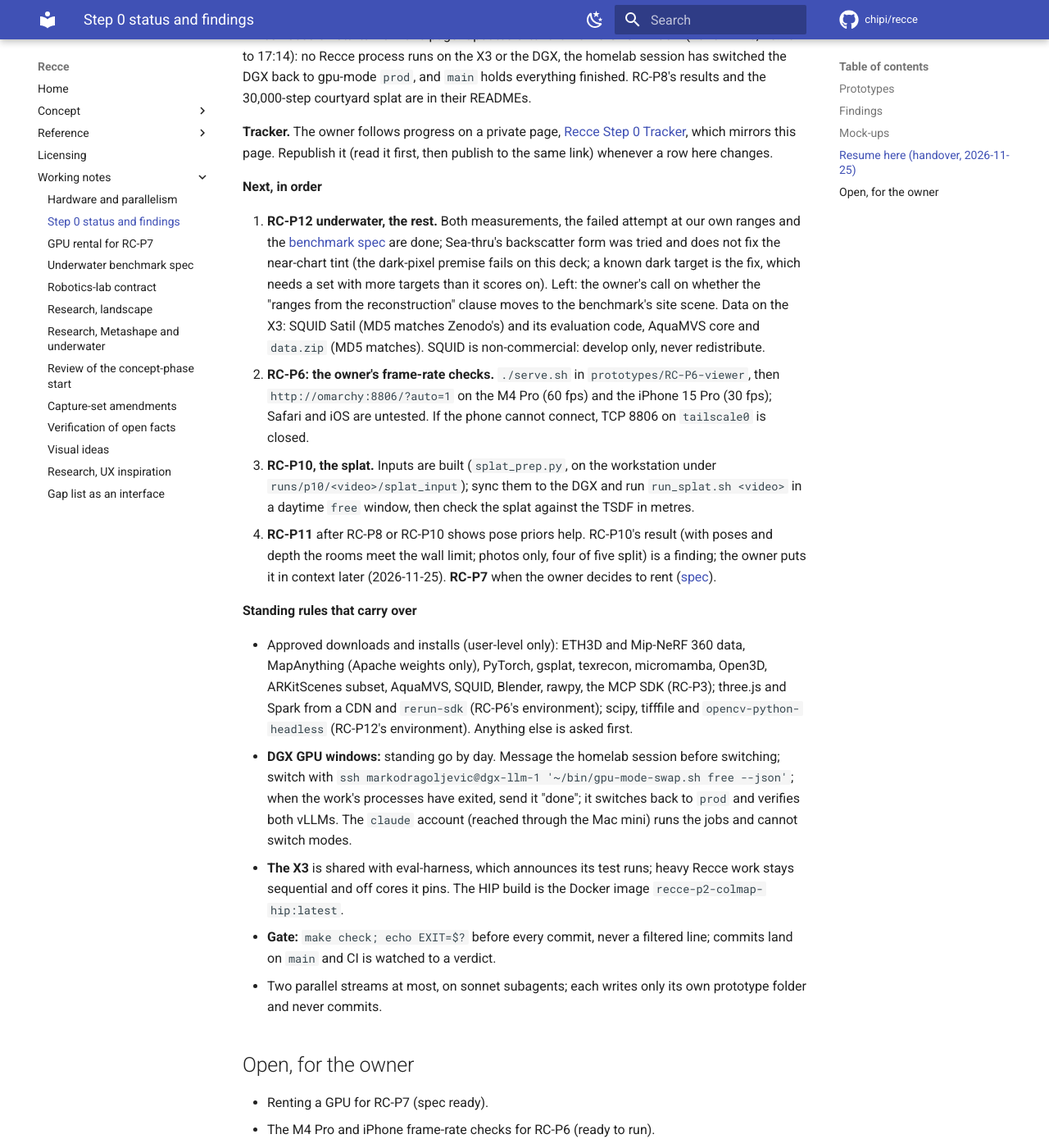
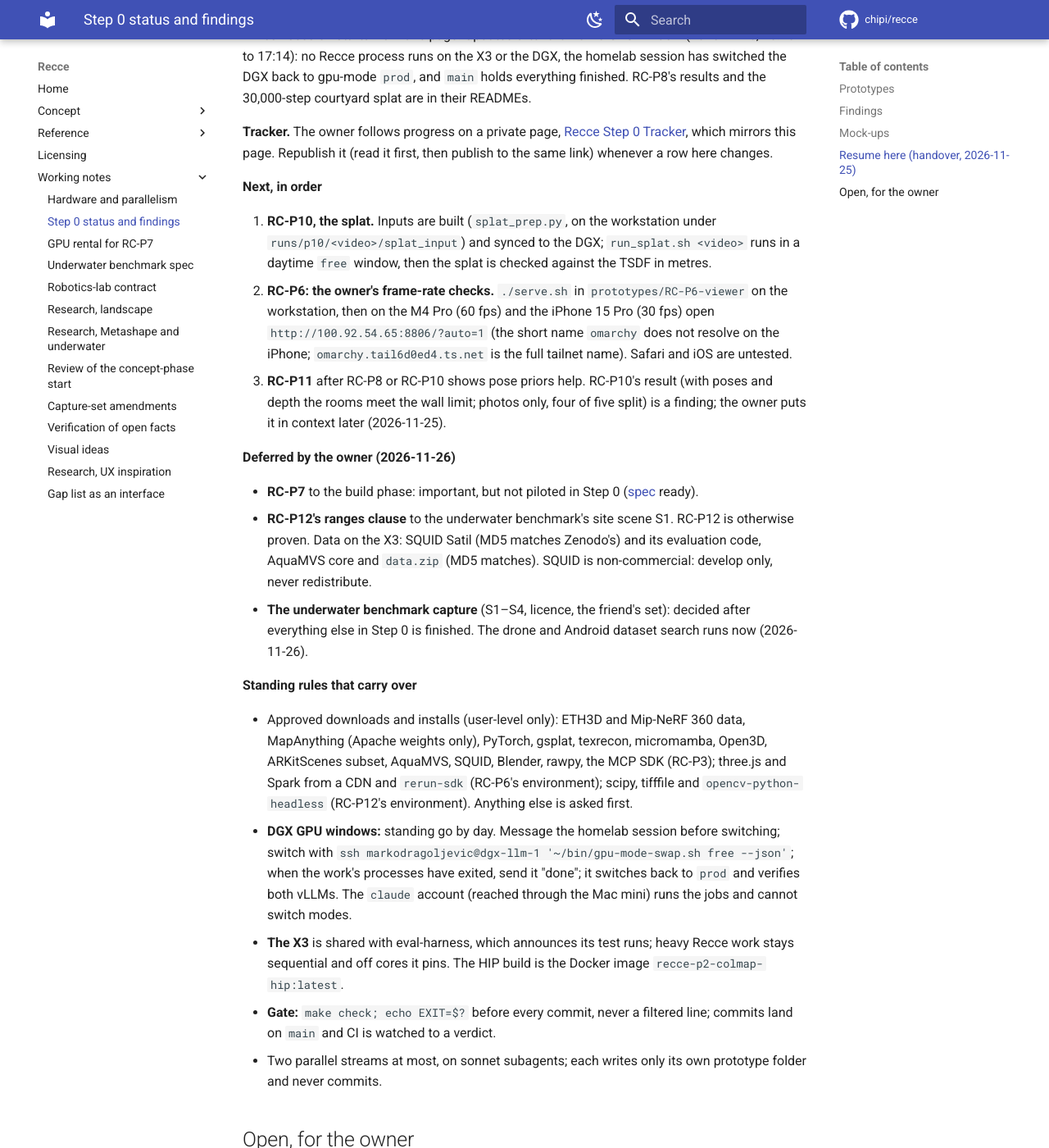
Before and after one commit to chipi/photogrammetry, an MkDocs documentation site: the page built from docs/wip/step0-status.md, in a window 1280 px wide and 1400 px high, scrolled down 4250 px. Shown: the whole window at 82% size. Built offline with MkDocs 1.6.1 and Material for MkDocs 9.7.7, drawn with Linux system fonts in a browser that asks for light colours; comment, search, counter and statistics services are not loaded; some of the changed text lies outside the part shown.

Commit message:
docs: owner's decisions on RC-P7, RC-P12 and the benchmark capture
RC-P12's "ranges from the reconstruction" clause moves to the underwater
benchmark's site scene S1, where it can be met; RC-P12 is otherwise
proven. RC-P7 is deferred to the build phase. The benchmark capture is
decided after the rest of Step 0; the drone and Android dataset search
runs now. The iPhone opens the RC-P6 viewer by tailnet IP, since the
short name does not resolve there.

Cross-doc check: docs/concept/RC-brief.md (RC-P7 and RC-P12 criteria,
annotated), docs/wip/step0-status.md (rows, Next list, owner list),
docs/wip/underwater-benchmark-spec.md (open items),
prototypes/RC-P12-underwater/README.md (status), docs/wip/gpu-rental-p7.md
(unchanged).

Co-Authored-By: Claude Opus 5.5 <noreply@anthropic.com>
Claude-Session: https://claude.ai/code/session_014cvkLA9GgiW1hKuE9gqJDG

```diff
--- a/docs/wip/step0-status.md
+++ b/docs/wip/step0-status.md
@@ -14,12 +14,12 @@ page is the summary. Updated 2026-11-25; see "Resume here" for the handover.
 | [RC-P4 Dense, mesh, texture and splat, measured](https://github.com/chipi/recce/tree/main/prototypes/RC-P4-products) | **Proven** | Courtyard dense and mesh scored with the ETH3D tool (F1 at 5 cm: 0.35 with RC-P1 poses, 0.88 with ground-truth poses); splats on garden (PSNR 27.7) and counter (29.2); textured mesh via texrecon; all seven complaint measurements have a first number (underwater colour from RC-P12, on images). The courtyard splat at 30,000 steps reaches 18.2 dB, no better than at 7,000, so steps are not the cause. The texture-side parts of measurements 1 and 4 (2026-11-25): a texel covers a median 10.2 mm on seen faces; 89% of the textured area comes from exactly one photo, 11% is hole-filled; colour difference across seams (median ΔE 2.48) is close to that inside patches (2.14) |
 | [RC-P5 RAW to a consistent set](https://github.com/chipi/recce/tree/main/prototypes/RC-P5-raw) | **Proven** on one scene (pipes) | The minimal rawpy route registers 14/14 with the lowest white-balance spread and is chosen |
 | [RC-P6 Mesh and splat in the browser](https://github.com/chipi/recce/tree/main/prototypes/RC-P6-viewer) | Not proven yet | The RC-P4 courtyard mesh and a 1,000,000-gaussian splat load together in three.js + Spark at 59.9 fps (display-limited) in Chromium on the X3's iGPU; the Rerun export is verified with Rerun's CLI. Open: the owner's frame-rate checks on the M4 Pro (60 fps) and the iPhone 15 Pro (30 fps); Safari not run |
-| RC-P7 Distribution on a large set | Spec written | [GPU rental spec](gpu-rental-p7.md); renting waits for the owner |
+| RC-P7 Distribution on a large set | Deferred to the build phase | [GPU rental spec](gpu-rental-p7.md) ready. Owner (2026-11-26): important, but not piloted in Step 0 |
 | [RC-P8 Learned and classical, compared](https://github.com/chipi/recce/tree/main/prototypes/RC-P8-learned) | **Proven** | MapAnything + bundle adjustment comes close to COLMAP on ETH3D and covers frames COLMAP drops on two ARKit videos, but fails without warning on two others; its metric scale is off by up to 29% (ETH3D) and 41% (ARKit). Owner's decision: an optional second route beside COLMAP, kept only after an agreement check, never the source of scale. The check (built 2026-11-25) gets 15 of 16 runs right with no wrong pass; once checked, the route keeps 1–13 frames COLMAP lacks, since on the low-texture videos the learned model is wrong and is rejected |
 | [RC-P9 A robot's capture set](https://github.com/chipi/recce/tree/main/prototypes/RC-P9-robot-capture) | **Proven** on the 1.2 m fixture | Scale error 0.021% (limit 0.5%), placement error 0.18% of extent (limit 1%) |
 | [RC-P10 A room from inside](https://github.com/chipi/recce/tree/main/prototypes/RC-P10-room) | Not proven yet | With ARKit poses and LiDAR depth, the TSDF mesh meets the wall-length limit (2% or 2 cm) on 85 of 85 distances against the Faro scan's own (one visit, five RANSAC seeds, median +0.07%), and on 329 of 332 against the ARKit-posed laser reference (five videos), which itself reads 0.51% long against Faro; the three failures are 1.01–1.09 m pairs. Photos only, one video registers as one component (179 of 218 frames) and four split into 2–4, each break reported with its frames and place. Open: the splat (inputs ready, needs a daytime GPU window); the engine itself has no component report yet; the other four visits have no Faro check |
 | RC-P11 The iPhone capture app | Not started | Starts once RC-P8 or RC-P10 shows pose priors help |
-| [RC-P12 Underwater](https://github.com/chipi/recce/tree/main/prototypes/RC-P12-underwater) | Not proven yet | AquaMVS: the refractive model measures the board to +0.017% scale and 1.15 mm rigid RMSE, the pinhole model to −1.50% and 5.83 mm (−4.8% on one frame). SQUID: one global white balance on the RAW makes the grey patches grey at 6–19 m (median 1.4°); haze is what remains, and range-based backscatter removal raises contrast (mean 0.21 to 0.47) but tints the near charts. Ranges from our own reconstruction fail on SQUID (8 barely overlapping hazy stereo pairs: 0–1.1% of pixels pass PatchMatch's consistency check), so that clause cannot be met on this data. The open underwater benchmark is [specified](underwater-benchmark-spec.md). Open: the owner's call on the ranges clause |
+| [RC-P12 Underwater](https://github.com/chipi/recce/tree/main/prototypes/RC-P12-underwater) | **Proven**, one clause moved | AquaMVS: the refractive model measures the board to +0.017% scale and 1.15 mm rigid RMSE, the pinhole model to −1.50% and 5.83 mm (−4.8% on one frame). SQUID: one global white balance on the RAW makes the grey patches grey at 6–19 m (median 1.4°); haze is what remains, and range-based backscatter removal raises contrast (mean 0.21 to 0.47) but tints the near charts. Ranges from our own reconstruction fail on SQUID (8 barely overlapping hazy stereo pairs: 0–1.1% of pixels pass PatchMatch's consistency check), so that clause cannot be met on this data. The open underwater benchmark is [specified](underwater-benchmark-spec.md). The "ranges from the reconstruction" clause moved to the benchmark's site scene S1 (owner, 2026-11-26) |
 
 ## Findings
 
@@ -117,20 +117,26 @@ Republish it (read it first, then publish to the same link) whenever a row here
 
 **Next, in order**
 
-1. **RC-P12 underwater, the rest.** Both measurements, the failed attempt at our own ranges and
-   the [benchmark spec](underwater-benchmark-spec.md) are done; Sea-thru's backscatter form was
-   tried and does not fix the near-chart tint (the dark-pixel premise fails on this deck; a known
-   dark target is the fix, which needs a set with more targets than it scores on). Left: the
-   owner's call on whether the "ranges from the reconstruction" clause moves to the benchmark's
-   site scene. Data on the
-   X3: SQUID Satil (MD5 matches Zenodo's) and its evaluation code, AquaMVS core and `data.zip` (MD5
-   matches). SQUID is non-commercial: develop only, never redistribute.
-2. **RC-P6: the owner's frame-rate checks.** `./serve.sh` in `prototypes/RC-P6-viewer`, then
-   `http://omarchy:8806/?auto=1` on the M4 Pro (60 fps) and the iPhone 15 Pro (30 fps); Safari and
-   iOS are untested. If the phone cannot connect, TCP 8806 on `tailscale0` is closed.
-3. **RC-P10, the splat.** Inputs are built (`splat_prep.py`, on the workstation under `runs/p10/<video>/splat_input`); sync them to the DGX and run `run_splat.sh <video>` in a daytime `free` window, then check the splat against the TSDF in metres.
-4. **RC-P11** after RC-P8 or RC-P10 shows pose priors help. RC-P10's result (with poses and depth the rooms meet the wall limit; photos only, four of five split) is a finding; the owner puts it in context later (2026-11-25). **RC-P7** when the owner decides to rent
-   ([spec](gpu-rental-p7.md)).
+1. **RC-P10, the splat.** Inputs are built (`splat_prep.py`, on the workstation under
+   `runs/p10/<video>/splat_input`) and synced to the DGX; `run_splat.sh <video>` runs in a daytime
+   `free` window, then the splat is checked against the TSDF in metres.
+2. **RC-P6: the owner's frame-rate checks.** `./serve.sh` in `prototypes/RC-P6-viewer` on the
+   workstation, then on the M4 Pro (60 fps) and the iPhone 15 Pro (30 fps) open
+   `http://100.92.54.65:8806/?auto=1` (the short name `omarchy` does not resolve on the iPhone;
+   `omarchy.tail6d0ed4.ts.net` is the full tailnet name). Safari and iOS are untested.
+3. **RC-P11** after RC-P8 or RC-P10 shows pose priors help. RC-P10's result (with poses and depth the
+   rooms meet the wall limit; photos only, four of five split) is a finding; the owner puts it in
+   context later (2026-11-25).
+
+**Deferred by the owner (2026-11-26)**
+
+- **RC-P7** to the build phase: important, but not piloted in Step 0
+  ([spec](gpu-rental-p7.md) ready).
+- **RC-P12's ranges clause** to the underwater benchmark's site scene S1. RC-P12 is otherwise
+  proven. Data on the X3: SQUID Satil (MD5 matches Zenodo's) and its evaluation code, AquaMVS core
+  and `data.zip` (MD5 matches). SQUID is non-commercial: develop only, never redistribute.
+- **The underwater benchmark capture** (S1–S4, licence, the friend's set): decided after
+  everything else in Step 0 is finished. The drone and Android dataset search runs now (2026-11-26).
 
 **Standing rules that carry over**
 
@@ -152,5 +158,5 @@ Republish it (read it first, then publish to the same link) whenever a row here
 
 ## Open, for the owner
 
-- Renting a GPU for RC-P7 (spec ready).
+- The underwater benchmark capture, after the rest of Step 0 is finished (owner, 2026-11-26).
 - The M4 Pro and iPhone frame-rate checks for RC-P6 (ready to run).
```
Also changed, not shown: docs/concept/RC-brief.md (+2 -2 lines), docs/wip/underwater-benchmark-spec.md (+1 -1 lines), prototypes/RC-P12-underwater/README.md (+8 -8 lines).
